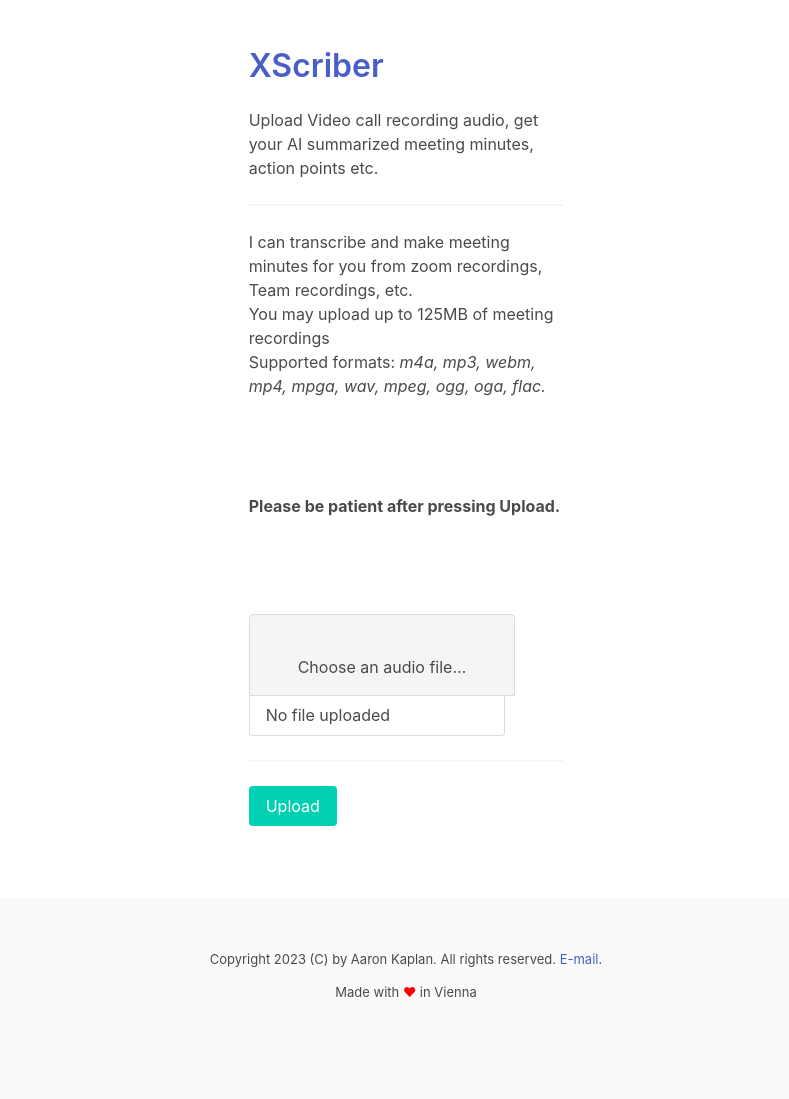
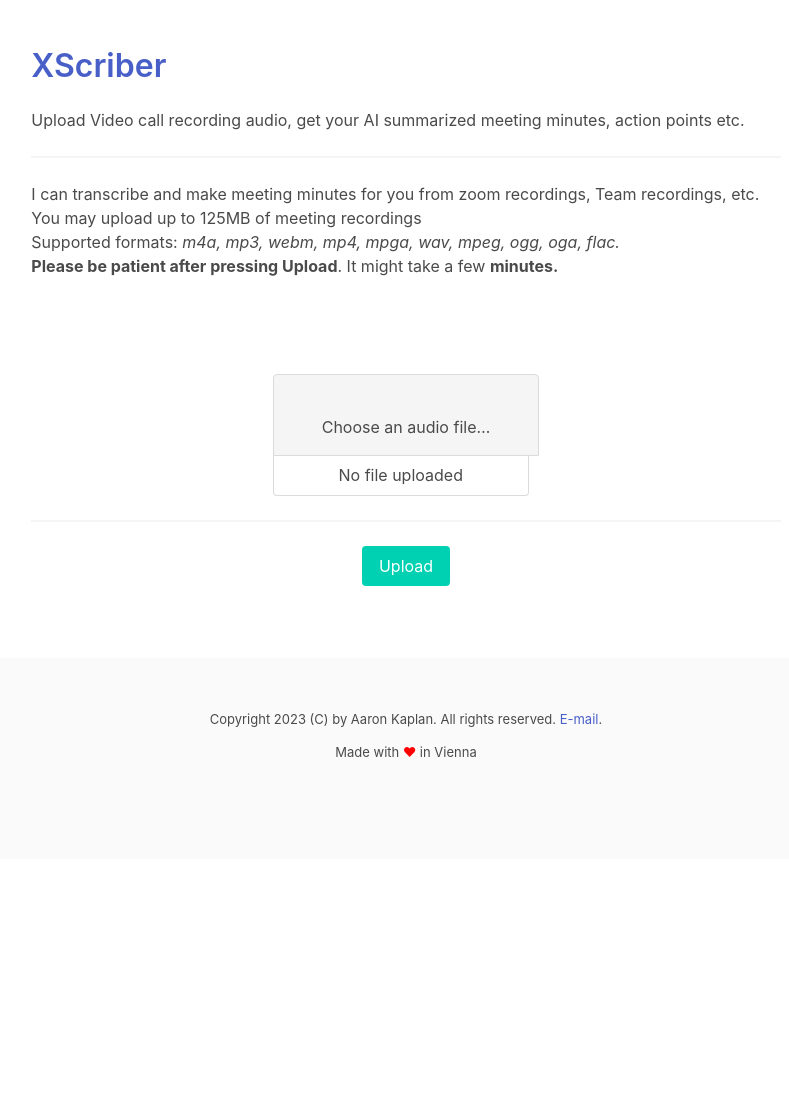
Before and after one commit to ruzko/xscriber, a FastAPI app: page / in a window 1280 px wide. Shown: the whole page, without its empty margins (234-1023 px from the left). After the commit the page ends 757 px from the top, so only its background shows below. Run offline with FastAPI, Linux system fonts and the light colour scheme.

Commit message:
HTML/CSS fixes (UI)

```diff
--- a/templates/index.html
+++ b/templates/index.html
@@ -1,6 +1,8 @@
 <!DOCTYPE html>
 <html>
 <head>
+    <meta charset="utf-8">
+    <meta name="viewport" content="width=device-width, initial-scale=1">
 	<link rel="stylesheet" href="https://cdn.jsdelivr.net/npm/bulma@0.9.4/css/bulma.min.css">
     <style>
         /* Spinner styles */
@@ -23,9 +25,9 @@
 </head>
 <body>
 <div class="columns">
-    <div class="column" size="is-one-fith">
+    <div class="column">
     </div>
-    <div class="column" size="is-four-fiths">
+    <div class="column is-8">
         <div class="container">
             <section class="section">
                 <h1 class="title">
@@ -46,14 +48,14 @@
                 You may upload up to 125MB of meeting recordings
                 </p>
                 Supported formats: <i>m4a, mp3, webm, mp4, mpga, wav, mpeg, ogg, oga, flac.</i><p/>
+                <p/>
+                <b>Please be patient after pressing Upload</b>. It might take a few <b>minutes.</b>
+                <p/>
             </section>
-            <section class="section">
-                <b>Please be patient after pressing Upload.</b>
-            </section>
-            <section class="section">
+            <section class="section has-text-centered">
                 <div class="container">
                     <form action="/upload/" method="post" enctype="multipart/form-data">
-                        <div class="file has-name is-boxed centered">
+                        <div class="file has-name is-boxed is-centered">
                             <label class="file-label">
                                 <input class="file-input" type="file" name="file">
                                 <span class="file-cta">
```
